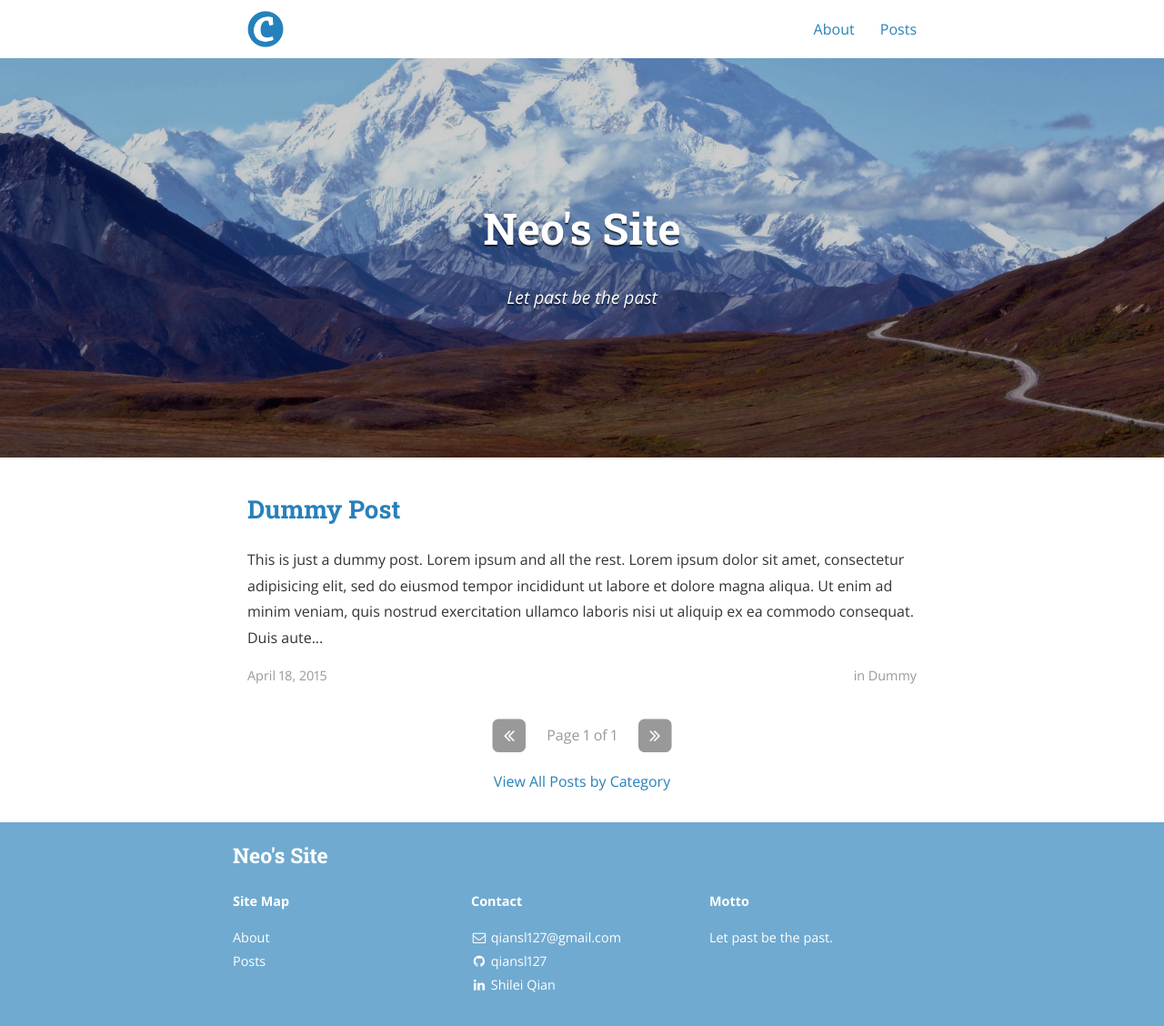
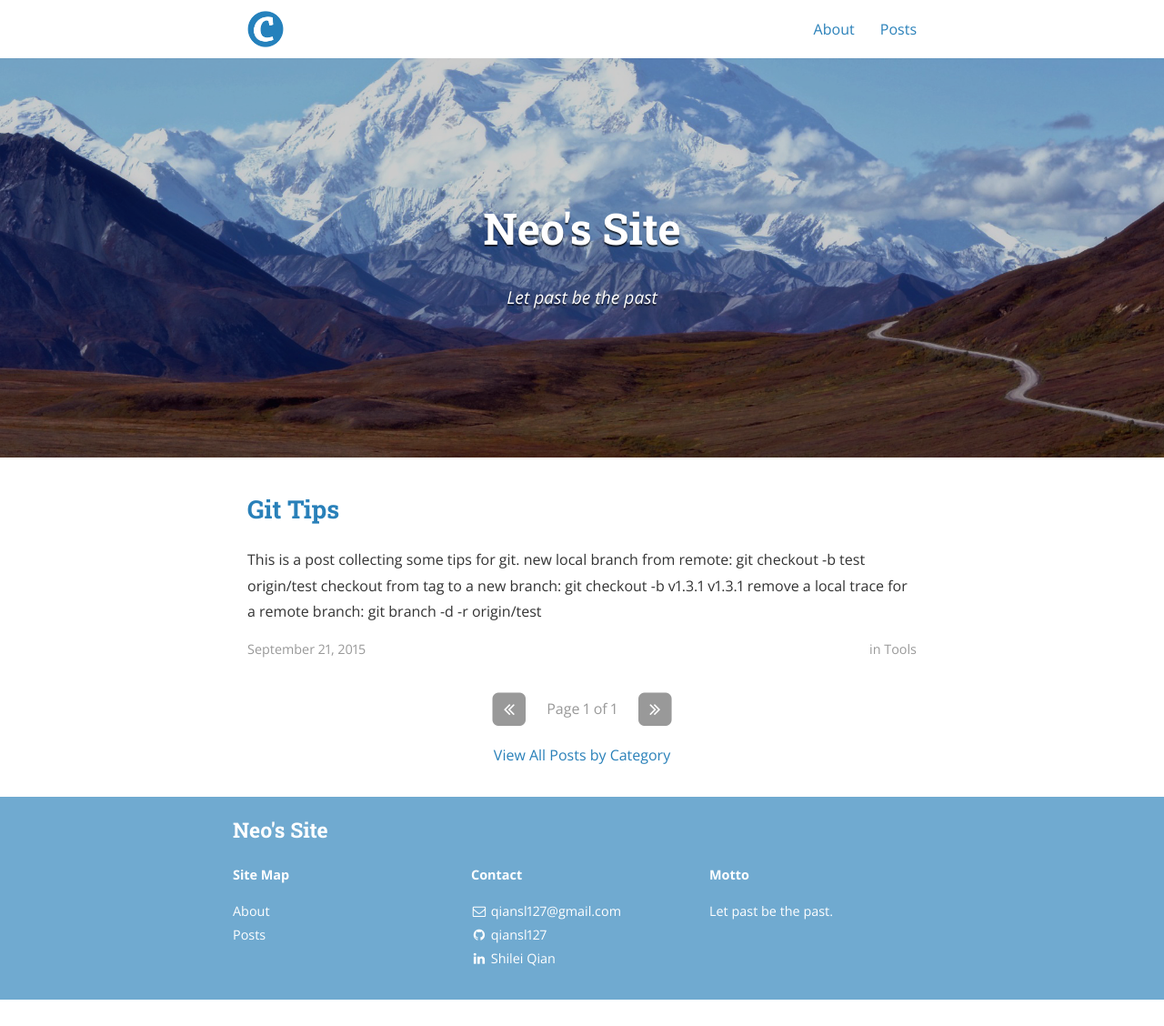
Before and after one commit to YangHR0805/qiansl127.github.io, a Jekyll site: the page built from index.html, in a window 1280 px wide. Shown: the whole page at 91% size. Built offline with Jekyll 4.4.1, drawn with Linux system fonts in a browser that asks for light colours; nearby versions of some CDN libraries; the list of posts is cut into pages by our own code; a style sheet for code colours, icons or effects is not loaded; after the commit the page ends 1099 px from its top, so only the background shows below that.

Commit message:
Add a post about git

```diff
--- a/_config.yml
+++ b/_config.yml
@@ -31,7 +31,7 @@ paginate_path: "/page:num/"
 #     tag: '/tag/:name/'
 
 # Disqus comments
-disqus_shortname: bencentra
+disqus_shortname:
 
 # Google analytics
 # ga_tracking_id: "UA-XXXX-1"
--- a/_layouts/post.html
+++ b/_layouts/post.html
@@ -42,7 +42,7 @@ layout: default
 {% endif %}
 
 <section class="rss">
-	<p class="rss-subscribe text"><strong>Subscribe <a href="{{ "feed.xml" | prepend: site.baseurl }}">via RSS</a></strong></p>
+	<p class="rss-subscribe text"><strong>&nbsp;</strong></p>
 </section>
 
 <section class="share">
--- a/_posts/2015-04-18-dummy.markdown
+++ /dev/null
@@ -1,16 +0,0 @@
----
-layout: post
-title:  "Dummy Post"
-date:   2015-04-18 08:43:59
-author: Ben Centra
-categories: Dummy
----
-
-This is just a dummy post. Lorem ipsum and all the rest.
-
-Lorem ipsum dolor sit amet, consectetur adipisicing elit, sed do eiusmod
-tempor incididunt ut labore et dolore magna aliqua. Ut enim ad minim veniam,
-quis nostrud exercitation ullamco laboris nisi ut aliquip ex ea commodo
-consequat. Duis aute irure dolor in reprehenderit in voluptate velit esse
-cillum dolore eu fugiat nulla pariatur. Excepteur sint occaecat cupidatat non
-proident, sunt in culpa qui officia deserunt mollit anim id est laborum.
--- /dev/null
+++ b/_posts/2015-09-21-tools.markdown
@@ -0,0 +1,15 @@
+---
+layout: post
+title:  "Git Tips"
+date:   2015-09-21 14:27:00
+author: Neo Qian
+categories: tools
+---
+
+This is a post collecting some tips for git.
+
+new local branch from remote: `git checkout -b test origin/test`
+
+checkout from tag to a new branch: `git checkout -b v1.3.1 v1.3.1`
+
+remove a local trace for a remote branch: `git branch -d -r origin/test`
```
